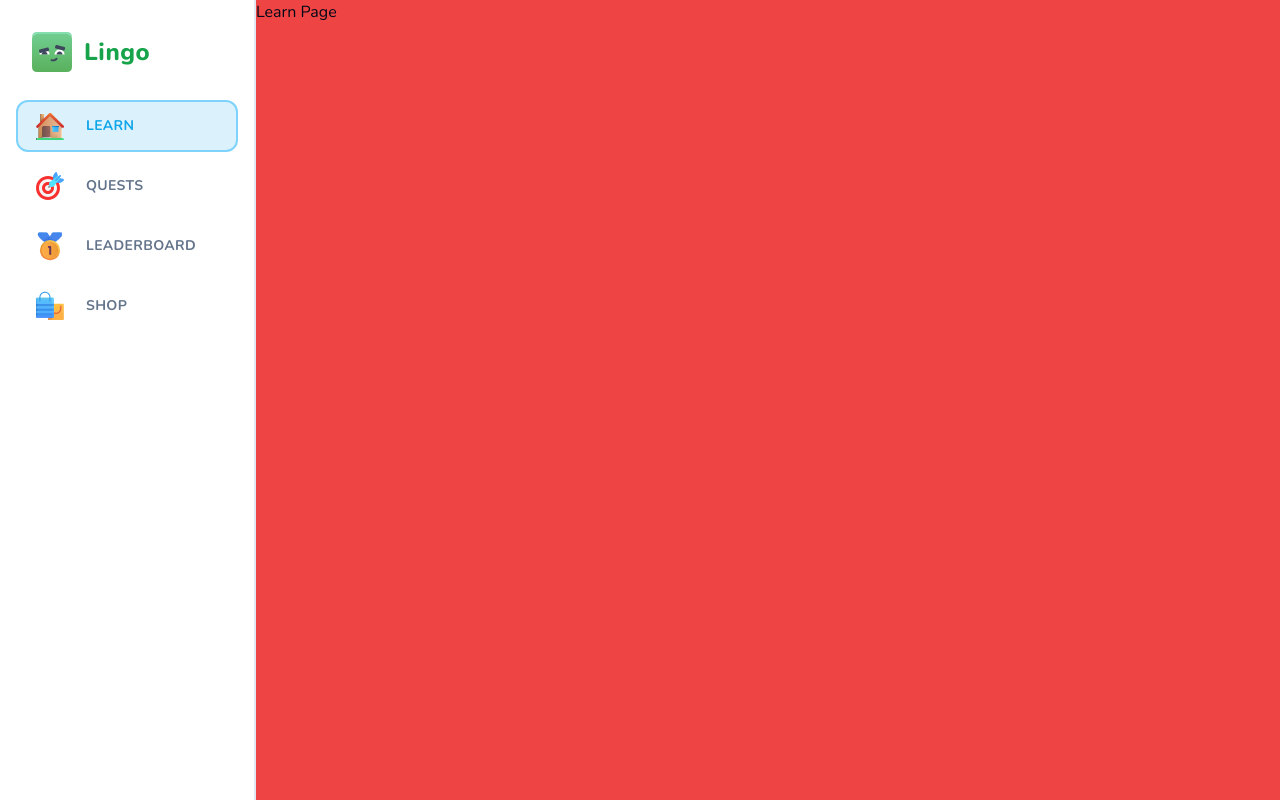
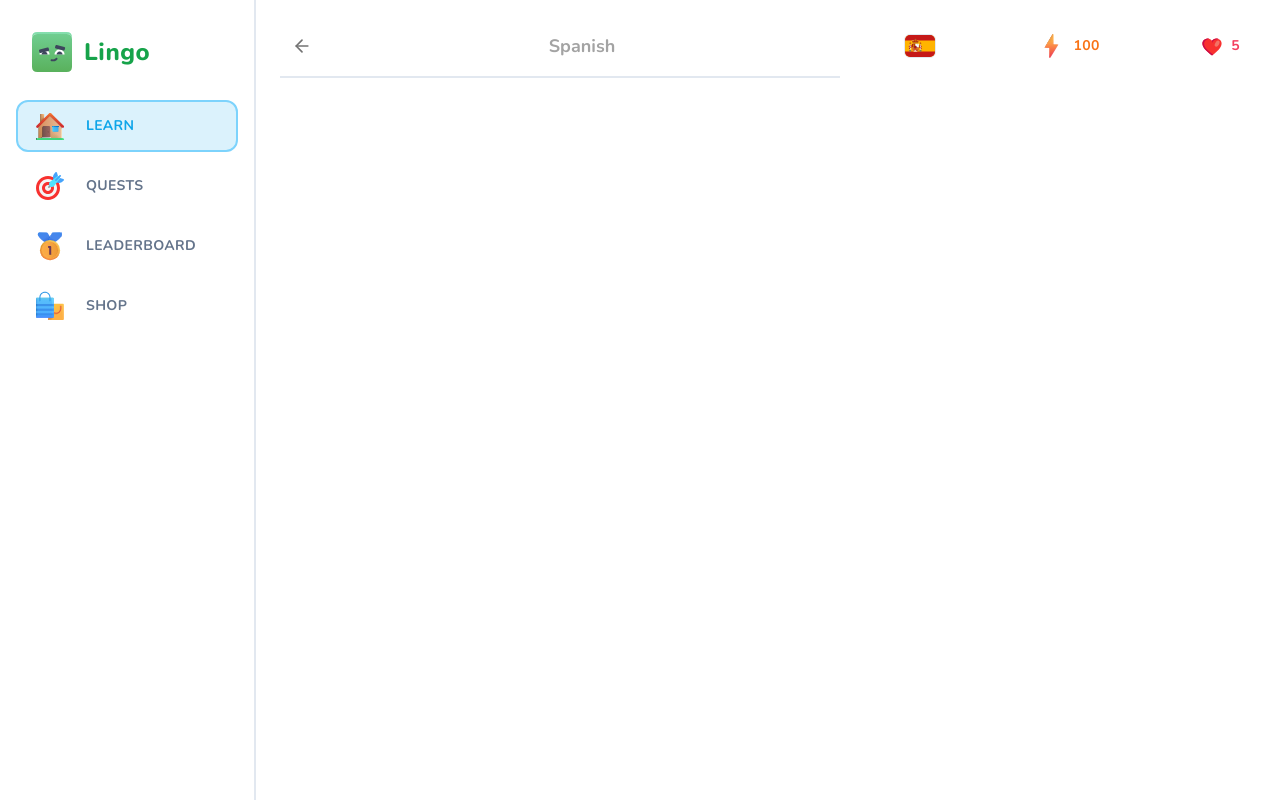
Before and after one commit to rickxz/lingo, a Next.js app: page /learn in a window 1280 px wide. Built offline with nearby package versions, Linux system fonts and the light colour scheme.

Commit message:
feat(learn page): add sticky and feed wrappers

```diff
--- a/app/(main)/layout.tsx
+++ b/app/(main)/layout.tsx
@@ -11,7 +11,7 @@
       <MobileHeader />
       <Sidebar className="hidden lg:flex" />
       <main className="lg:pl-[256px] h-full pt-[50px] lg:pt-0">
-        <div className="bg-red-500 h-full">{children}</div>
+        <div className="max-w-[1056px] mx-auto pt-6 h-full">{children}</div>
       </main>
     </>
   )
--- /dev/null
+++ b/app/(main)/learn/header.tsx
@@ -0,0 +1,23 @@
+import { Button } from '@/components/ui/button'
+import { ArrowLeft } from 'lucide-react'
+import Link from 'next/link'
+
+type HeaderProps = {
+  title: string
+}
+
+export function Header({ title }: HeaderProps) {
+  return (
+    <div className="flex items-center justify-between sticky top-0 bg-white pb-3 lg:pt-[28px] lg:mt-[-28px] border-b-2 mb-5 text-neutral-400 lg:z-50">
+      <Link href="/courses">
+        <Button variant="ghost" size="sm">
+          <ArrowLeft className="size-5 stroke-2 text-neutral-500" />
+        </Button>
+      </Link>
+
+      <h1 className="font-bold text-lg">{title}</h1>
+
+      <div />
+    </div>
+  )
+}
--- a/app/(main)/learn/page.tsx
+++ b/app/(main)/learn/page.tsx
@@ -1,3 +1,22 @@
+import { FeedWrapper } from '@/components/feed-wrapper'
+import { StickyWrapper } from '@/components/sticky-wrapper'
+import { Header } from './header'
+import { UserProgress } from '@/components/user-progress'
+
 export default function LearnPage() {
-  return <div>Learn Page</div>
+  return (
+    <div className="flex flex-row-reverse gap-[48px] px-6">
+      <StickyWrapper>
+        <UserProgress
+          activeCourse={{ title: 'Spanish', imageSrc: '/es.svg' }}
+          hearts={5}
+          points={100}
+          hasActiveSubscription={false}
+        />
+      </StickyWrapper>
+      <FeedWrapper>
+        <Header title="Spanish" />
+      </FeedWrapper>
+    </div>
+  )
 }
--- /dev/null
+++ b/components/feed-wrapper.tsx
@@ -0,0 +1,7 @@
+type FeedWrapperProps = {
+  children: React.ReactNode
+}
+
+export function FeedWrapper({ children }: FeedWrapperProps) {
+  return <div className="flex-1 relative top-0 pb-10">{children}</div>
+}
--- /dev/null
+++ b/components/sticky-wrapper.tsx
@@ -0,0 +1,13 @@
+type StickyWrapperProps = {
+  children: React.ReactNode
+}
+
+export function StickyWrapper({ children }: StickyWrapperProps) {
+  return (
+    <div className="hidden lg:block w-[368px] sticky self-end bottom-6">
+      <div className="min-h-[calc(100vh-48px)] sticky top-6 flex flex-col gap-y-4">
+        {children}
+      </div>
+    </div>
+  )
+}
--- /dev/null
+++ b/components/user-progress.tsx
@@ -0,0 +1,62 @@
+import Link from 'next/link'
+import { Button } from './ui/button'
+import Image from 'next/image'
+import { InfinityIcon } from 'lucide-react'
+
+type UserProgressProps = {
+  activeCourse: { imageSrc: string; title: string } // TODO: replace with db types later
+  hearts: number
+  points: number
+  hasActiveSubscription: boolean
+}
+
+export function UserProgress({
+  activeCourse,
+  hearts,
+  points,
+  hasActiveSubscription,
+}: UserProgressProps) {
+  return (
+    <div className="flex items-center justify-between gap-x-2 w-full">
+      <Link href="/courses">
+        <Button variant="ghost">
+          <Image
+            src={activeCourse.imageSrc}
+            alt={activeCourse.title}
+            className="rounded-md border"
+            width={32}
+            height={32}
+          />
+        </Button>
+      </Link>
+      <Link href="/shop">
+        <Button variant="ghost" className="text-orange-500">
+          <Image
+            src="/points.svg"
+            alt="Points"
+            width={28}
+            height={28}
+            className="mr-2"
+          />
+          {points}
+        </Button>
+      </Link>
+      <Link href="/shop">
+        <Button variant="ghost" className="text-rose-500">
+          <Image
+            src="/heart.svg"
+            alt="Hearts"
+            width={22}
+            height={22}
+            className="mr-2"
+          />
+          {hasActiveSubscription ? (
+            <InfinityIcon className="size-4 stroke-[3]" />
+          ) : (
+            hearts
+          )}
+        </Button>
+      </Link>
+    </div>
+  )
+}
```
Also changed, not shown: public/heart.svg (added), public/points.svg (added).
